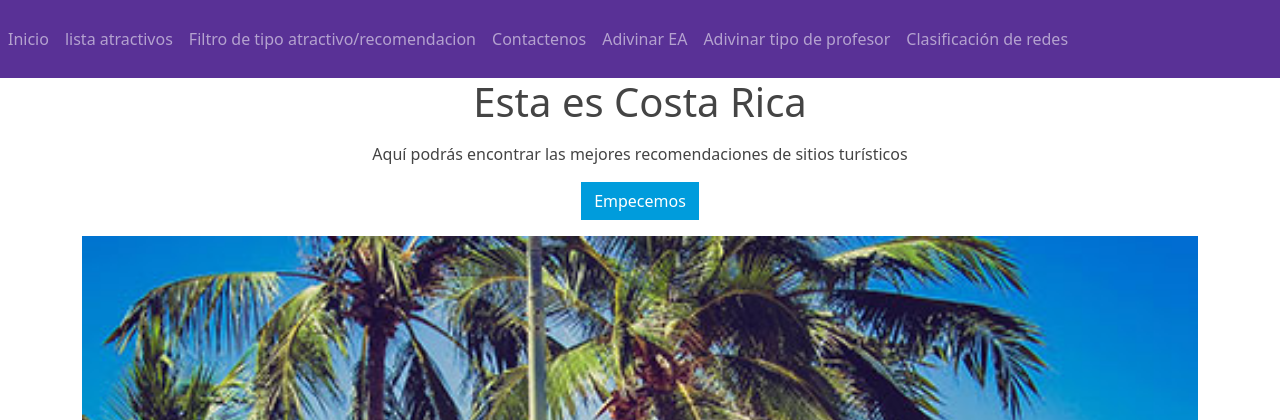
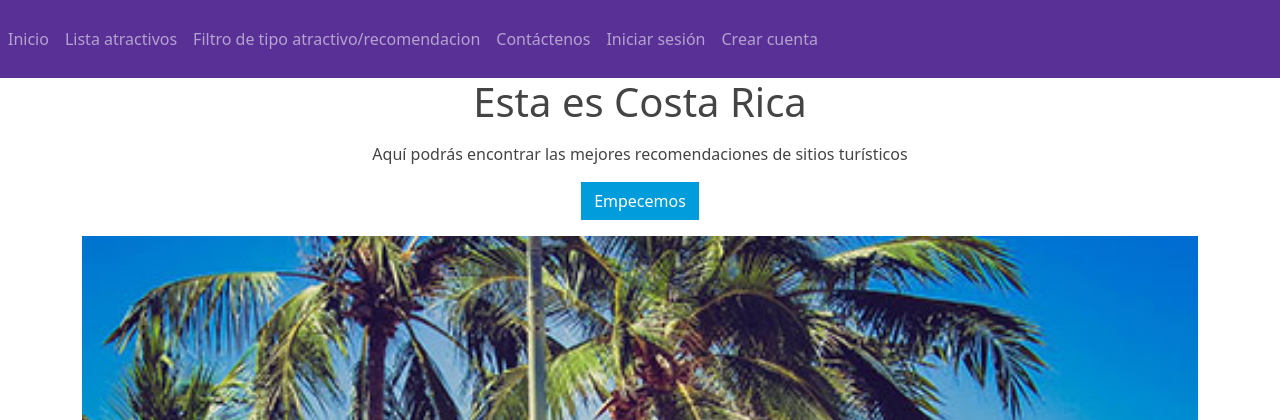
Before and after one commit to jesus-gutierrezmatarrita/tour-recommendations, a PHP site: page /index.php in a window 1280 px wide. Shown: the top 420 px of the page. Run offline with PHP 8.4, Linux system fonts and the light colour scheme.

Commit message:
Fixed some bugs

```diff
--- a/template/cabecera.php
+++ b/template/cabecera.php
@@ -1,5 +1,6 @@
 <!DOCTYPE html>
 <html lang="en">
+
 <head>
     <meta charset="UFT-8">
     <meta http-equiv="X-UA-Compatible" content="IE=edge">
@@ -7,14 +8,15 @@
 
     <link rel="stylesheet" href="./css/bootstrap.min.css">
 </head>
+
 <body>
     <nav class="navbar navbar-expand-lg navbar-dark bg-primary">
         <ul class="nav navbar-nav">
             <li class="nav-item">
-            <a class="nav-link" href="login.html">Inicio </a>
+                <a class="nav-link" href="">Inicio </a>
             </li>
             <li class="nav-item">
-            <a class="nav-link" href="listaAtractivos.php">lista atractivos </a>
+                <a class="nav-link" href="listaAtractivos.php">Lista atractivos </a>
             </li>
 
             <li class="nav-item">
@@ -22,16 +24,13 @@
             </li>
 
             <li class="nav-item">
-            <a class="nav-link" href="contact.php">Contactenos</a>
+                <a class="nav-link" href="contact.php">Contáctenos</a>
             </li>
             <li class="nav-item">
-            <a class="nav-link" href="#">Adivinar EA</a>
+                <a class="nav-link" href="login.php">Iniciar sesión</a>
             </li>
             <li class="nav-item">
-            <a class="nav-link" href="#">Adivinar tipo de profesor</a>
-        </li>
-        <li class="nav-item">
-            <a class="nav-link" href="#">Clasificación de redes</a>
+                <a class="nav-link" href="registrar.php">Crear cuenta</a>
             </li>
         </ul>
     </nav>
```
Lines whose indentation alone changed are shown as unchanged.
